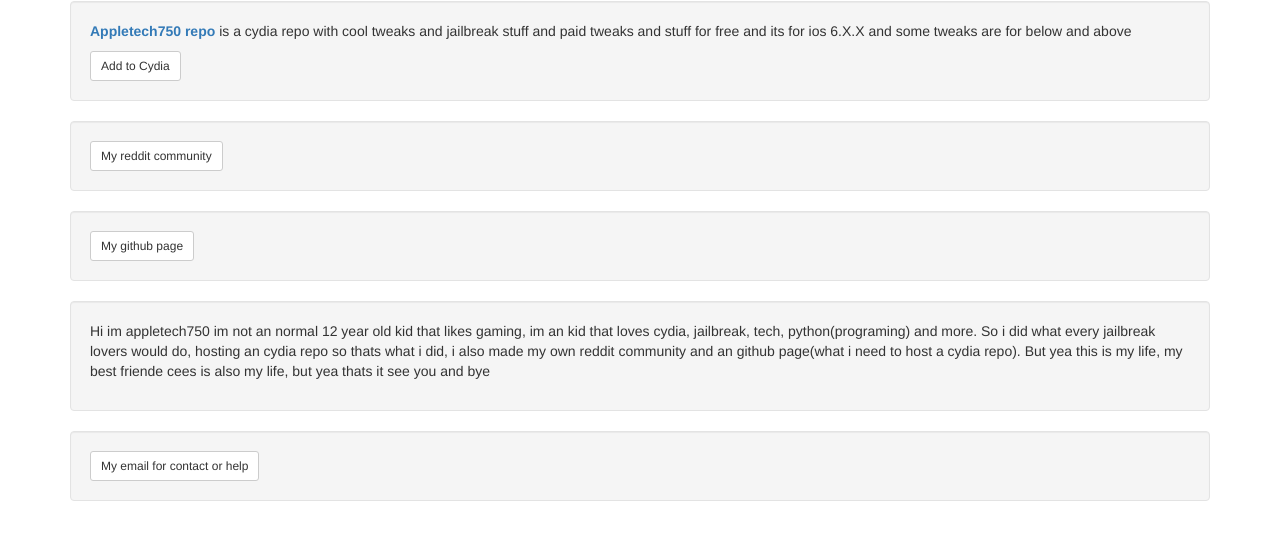
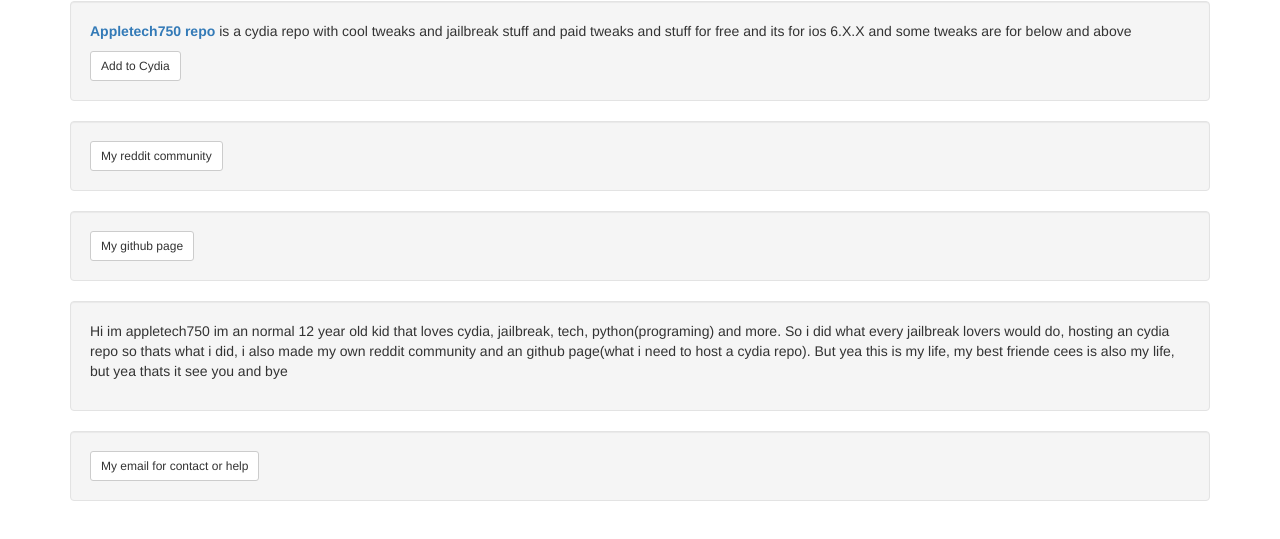
Before and after one commit to appletech75O/repo, a plain HTML site: page index.html in a window 1280 px wide. Shown: the part 109-648 px from the top of the page. Drawn offline with nearby package versions, Linux system fonts and the light colour scheme.

Commit message:
Update index.html

```diff
--- a/index.html
+++ b/index.html
@@ -33,7 +33,7 @@
 
 <div class="container">
 	<div class="well">
-		<p><span class="text-primary"><b></span></b>Hi im appletech750 im not an normal 12 year old kid that likes gaming, im an kid that loves cydia, jailbreak, tech, python(programing) and more. So i did what every jailbreak lovers would do, hosting an cydia repo so thats what i did, i also made my own reddit community and an github page(what i need to host a cydia repo). But yea this is my life, my best friende cees is also my life, but yea thats it see you and bye</p>
+		<p><span class="text-primary"><b></span></b>Hi im appletech750 im an normal 12 year old kid that loves cydia, jailbreak, tech, python(programing) and more. So i did what every jailbreak lovers would do, hosting an cydia repo so thats what i did, i also made my own reddit community and an github page(what i need to host a cydia repo). But yea this is my life, my best friende cees is also my life, but yea thats it see you and bye</p>
 	</div>
 </div>
 
```
